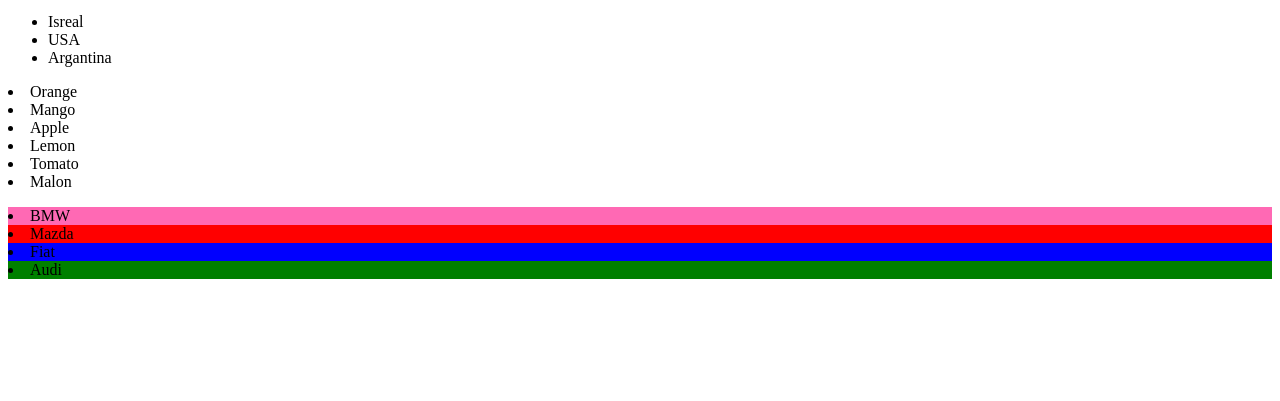
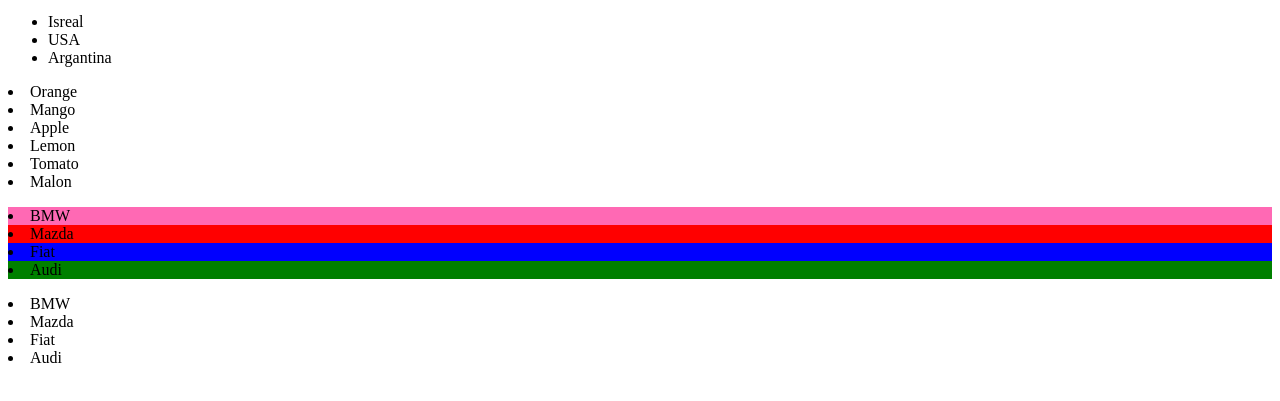
Before and after one commit to Elazar-Goldman/class0703, a plain HTML site: page 05-Array2-functions/selector.html in a window 1280 px wide. Shown: the part 137-538 px from the top of the page. Drawn offline with Linux system fonts and the light colour scheme.

Commit message:
final for the day

```diff
--- a/05-Array2-functions/js/selctor.js
+++ b/05-Array2-functions/js/selctor.js
@@ -43,3 +43,10 @@
 for (let x = 0; x < carColor.length; x++) {
   carColor[x].style.backgroundColor = myColor[x];
 }
+
+let final = document.getElementById("final-div");
+final.innerHTML = "<ul id='my-list'>";
+for (let x = 0; x < myCars.length; x++) {
+  final.innerHTML += '<li class="final-car">' + myCars[x] + "</li>";
+}
+final.innerHTML += "</ul>";
--- a/05-Array2-functions/selector.html
+++ b/05-Array2-functions/selector.html
@@ -20,6 +20,8 @@
 <div id="under-div"></div>
 
 <div id="main-div"></div>
+<div id="final-div"></div>
+
 
 <script src="./js/selctor.js"></script>
 </body>
```
